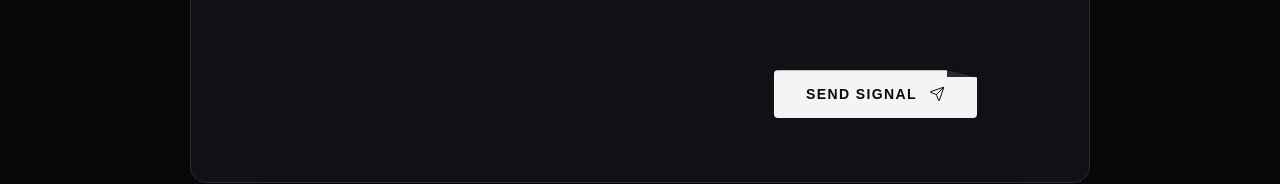
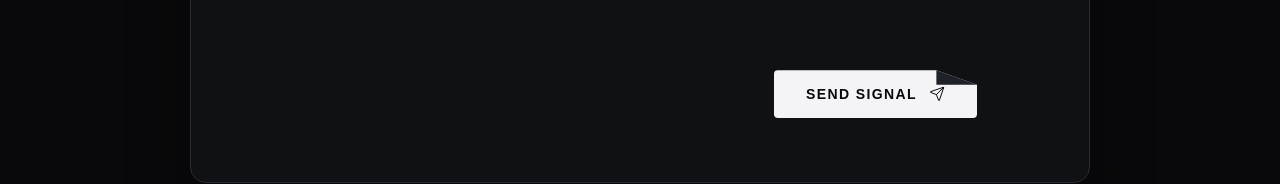
Before and after one commit to hauntedcrewvkr/himanshu_portfolio, a React (Vite) app: page / in a window 1280 px wide. Shown: the part 5099-5283 px from the top of the page. Built offline with nearby package versions, Linux system fonts and the light colour scheme.

Commit message:
style: refine Send Signal button with a sharp right-angled triangle fold effect

```diff
--- a/src/styles/components.scss
+++ b/src/styles/components.scss
@@ -353,19 +353,20 @@
       text-transform: uppercase;
       letter-spacing: 0.1em;
       transition: none !important;
-      /* DOG-EAR POLYGON */
-      clip-path: polygon(0% 0%, 85% 0%, 100% 15%, 100% 100%, 0% 100%);
+      /* REFINED RIGHT-ANGLE CLIP */
+      clip-path: polygon(0% 0%, 80% 0%, 100% 30%, 100% 100%, 0% 100%);
       z-index: 5;
 
-      // THE PHYSICAL FOLD
+      // THE RIGHT-ANGLE FOLD
       &::before {
         content: "";
         position: absolute;
         top: 0;
         right: 0;
-        width: 15%; // Match the polygon 100-85
-        height: 15%; // Match the polygon 15
-        background: var(--surface-500); // Darker shadow for the fold
+        width: 20%; // Matches the 100-80 horizontal gap
+        height: 30%; // Matches the 30 vertical gap
+        background: var(--surface-400); // Shadow color for the fold
+        clip-path: polygon(0% 0%, 0% 100%, 100% 100%); // Creates the right-angle triangle fold
         z-index: 6;
         pointer-events: none;
       }
@@ -374,7 +375,7 @@
         background: var(--primary);
         color: var(--surface-100);
         transform: translateY(-2px);
-        &::before { background: hsl(var(--primary-h) var(--primary-s) 30%); }
+        &::before { background: hsl(var(--primary-h) var(--primary-s) 25%); }
       }
     }
 
```
